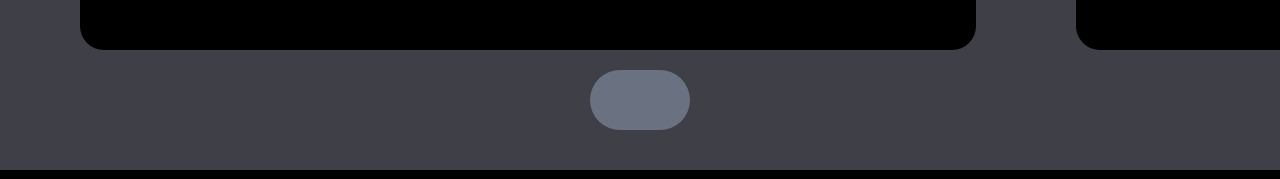
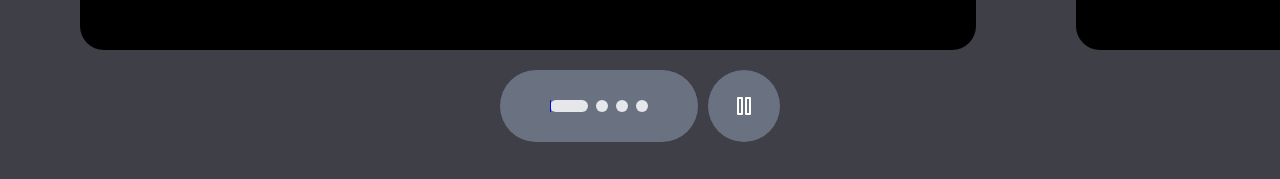
Before and after one commit to mcastrod08/iphone_website_react_gsap_threejs, a React (Vite) app: page / in a window 1280 px wide. Shown: the part 1472-1651 px from the top of the page. Built offline with nearby package versions, Linux system fonts and the light colour scheme.

Commit message:
highlights section complete

```diff
--- a/src/components/VideoCarousel.jsx
+++ b/src/components/VideoCarousel.jsx
@@ -2,6 +2,10 @@ import React, { useEffect } from 'react'
 import { useRef, useState } from 'react'
 import { hightlightsSlides } from '../constants'
 import gsap from 'gsap'
+import { ScrollTrigger } from "gsap/all";
+gsap.registerPlugin(ScrollTrigger);
+import { pauseImg, playImg, replayImg } from '../utils'
+import { useGSAP } from '@gsap/react'
 
 const VideoCarousel = () => {
 
@@ -15,12 +19,33 @@ const VideoCarousel = () => {
      videoId: 0,
      isLastVideo: false,
      isPlaying: false,
-  })
+  });
 
   const { isEnd, isLastVideo, startPlay, videoId, isPlaying } = video;
 
-  const [loadedData, setLoadedData] = useState([])
+  const [loadedData, setLoadedData] = useState([]);
 
+  useGSAP(() => {
+    gsap.to("#slider", {
+      transform: `translateX(${-100 * videoId}%)`,
+      duration: 2,
+      ease: "power2.inOut",
+    });
+
+    gsap.to("#video", {
+      scrollTrigger: {
+        trigger: "#video",
+        toggleActions: "restart none none none"
+      },
+        onComplete: () => {
+          setVideo((pre) => ({
+            ...pre,
+            startPlay: true,
+            isPlaying: true,
+          }));
+        },
+      });
+  }, [isEnd, videoId]);
 
 
   useEffect(() => {
@@ -31,7 +56,12 @@ const VideoCarousel = () => {
         startPlay && videoRef.current[videoId].play();
       }
     }
-  }, [startPlay, isPlaying, loadedData])
+  }, [startPlay, videoId, isPlaying, loadedData])
+
+
+  //Video playing
+
+  const handleLoadedMetadata = (i, e) => setLoadedData((pre) => [...pre, e])
 
 
   useEffect(() => {
@@ -40,18 +70,81 @@ const VideoCarousel = () => {
 
     if(span[videoId]) {
       //progress of the video animated
-
+      let currentProgress = 0;
       let anim = gsap.to(span[videoId], {
         onUpdate: () => {
+          const progress = Math.ceil(anim.progress() * 100)
 
+          if (progress != currentProgress) {
+            currentProgress = progress;
+
+            gsap.to(videoDivRef.current[videoId], {
+              width: '3vw'
+            })
+
+            gsap.to(span[videoId], {
+              width:`${currentProgress}%`,
+              backgroundColor: 'blue'
+            })
+          }
         },
         onComplete: () => {
-
+          if(isPlaying) {
+            gsap.to(videoDivRef.current[videoId], {
+              width: '12px'
+            })
+            gsap.to(span[videoId], {
+              backgroundColor: '#afafaf'
+            })
+          }
         }
       })
+
+      if(video === 0) {
+        anim.restart();
+      }
+
+      const animUpdate = () => {
+        anim.progress(videoRef.current[videoId].currentTime /
+          hightlightsSlides[videoId].videoDuration)
+      }
+
+      if(isPlaying) {
+        gsap.ticker.add(animUpdate)
+      } else {
+        gsap.ticker.remove(animUpdate)
+      }
+
     }
   }, [videoId, startPlay])
 
+
+  const handleProcess = (type, i) => {
+    switch (type) {
+      case 'video-end':
+        setVideo((pre) => ({...pre, isEnd: true, videoId: i + 1}))
+        break;
+
+        case 'video-last':
+          setVideo((pre) => ({...pre, isLastVideo: true }))
+          break;
+
+          case 'video-reset':
+            setVideo((pre) => ({...pre, isLastVideo: false, videoId: 0 }))
+            break;
+
+          case 'play':
+            setVideo((pre) => ({...pre, isPlaying: !pre.isPlaying }))
+            break;
+
+          case 'pause':
+            setVideo((pre) => ({...pre, isPlaying: !pre.isPlaying }))
+            break;
+
+          default:
+            return video;
+    }
+  }
 
 
 
@@ -65,14 +158,20 @@ const VideoCarousel = () => {
                 <video
                   id="video"
                   playsInline={true}
-                  preload="auto"
+                  preload='auto'
                   muted
                   ref={(el) => (videoRef.current[i] = el)}
+                  onEnded={() =>
+                    i !== 3
+                      ? handleProcess('video-end', i)
+                      : handleProcess('video-last')
+                  }
                   onPlay={() => {
                     setVideo((prevVideo) => ({
                       ...prevVideo, isPlaying: true
                     }))
                   }}
+                  onLoadedMetadata={(e) => handleLoadedMetadata(i, e)}
                 >
                   <source src={list.video} type="video/mp4"/>
                 </video>
@@ -111,6 +210,24 @@ const VideoCarousel = () => {
            ))}
         </div>
 
+        <button className="control-btn flex-center cursor-pointer">
+            <img
+              src={isLastVideo ? replayImg :
+                !isPlaying ? playImg : pauseImg
+              }
+
+              alt= {isLastVideo ? "replay" :
+                !isPlaying? "play" : "pause"}
+
+              onClick={ isLastVideo
+                ? () => handleProcess("video-reset")
+                : !isPlaying
+                  ? () => handleProcess("play")
+                  : () => handleProcess("pause")
+              }
+            />
+        </button>
+
       </div>
     </>
   )
--- a/src/index.css
+++ b/src/index.css
@@ -59,6 +59,16 @@
     @apply sm:w-[70vw] w-[88vw] md:h-[70vh] sm:h-[50vh] h-[35vh]
   }
 
+
+  .control-btn {
+    @apply rounded-full bg-gray-500 backdrop-blur
+  }
+
+}
+
+.control-btn {
+  margin-left: 10px;
+  padding: 24px;
 }
 
 #cta .btn {
@@ -109,3 +119,7 @@
   padding: 30px 50px;
 
 }
+
+.tiny-btn {
+  margin: 10px 10px;
+}
--- a/src/utils/index.js
+++ b/src/utils/index.js
@@ -10,7 +10,9 @@ import highlightFirstmv from "/assets/videos/highlight-first.mp4";
 import highlightSectmv from "/assets/videos/hightlight-third.mp4";
 import highlightThirdmv from "/assets/videos/hightlight-sec.mp4";
 import highlightFourthmv from "/assets/videos/hightlight-fourth.mp4";
-
+import replay from "/assets/images/replay.svg";
+import play from "/assets/images/play.svg";
+import pause from "/assets/images/pause.svg";
 
 
 export const appleImg = apple;
@@ -25,3 +27,6 @@ export const highlightFirstVideo = highlightFirstmv;
 export const highlightSecondVideo = highlightSectmv;
 export const highlightThirdVideo = highlightThirdmv;
 export const highlightFourthVideo = highlightFourthmv;
+export const replayImg = replay;
+export const playImg = play;
+export const pauseImg = pause;
```
